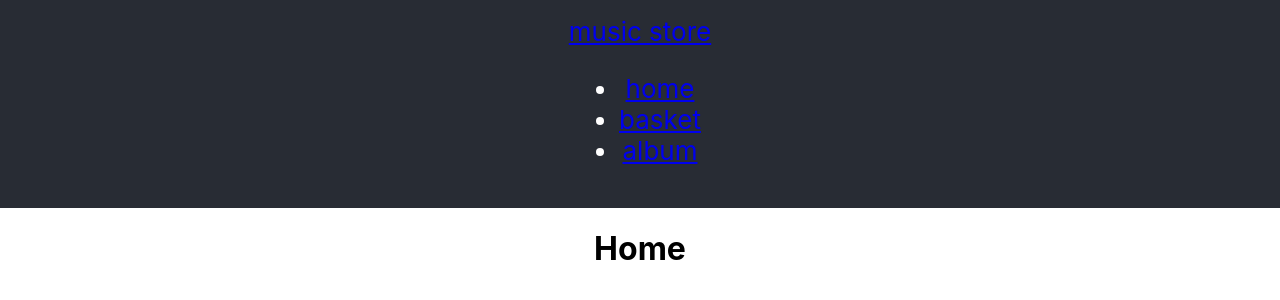
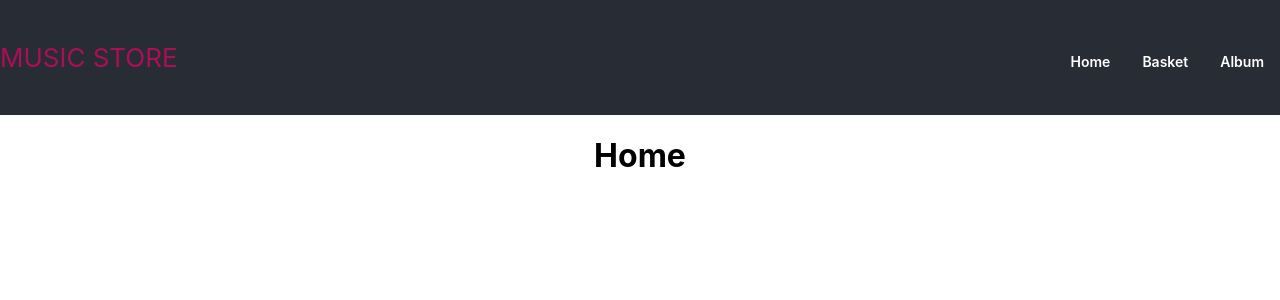
Before and after one commit to mikaeileghbal/music-store, a React (Create React App) app: page / in a window 1280 px wide. Shown: the top 300 px of the page. Built offline with nearby package versions, Linux system fonts and the light colour scheme.

Commit message:
Add header component

```diff
--- a/src/App/App.css
+++ b/src/App/App.css
@@ -13,17 +13,6 @@
   }
 }
 
-.App-header {
-  background-color: #282c34;
-  padding: 16px 0;
-  display: flex;
-  flex-direction: column;
-  align-items: center;
-  justify-content: center;
-  font-size: calc(10px + 2vmin);
-  color: white;
-}
-
 .App-link {
   color: #61dafb;
 }
--- a/src/App/App.js
+++ b/src/App/App.js
@@ -4,7 +4,7 @@ import Home from "./pages/Home";
 import Album from "./pages/Album";
 import Basket from "./pages/Basket";
 import NotFound404 from "./pages/NotFound404";
-import Header from "./view/Header";
+import Header from "./view/header/Header";
 
 function App() {
   return (
--- a/src/App/view/Header.js
+++ /dev/null
@@ -1,24 +0,0 @@
-import { Link } from "react-router-dom";
-
-export default function Header() {
-  return (
-    <header className="App-header">
-      <Link to="/" className="logo">
-        music store
-      </Link>
-      <nav>
-        <ul>
-          <li>
-            <Link to="/">home</Link>
-          </li>
-          <li>
-            <Link to="/basket">basket</Link>
-          </li>
-          <li>
-            <Link to="/album">album</Link>
-          </li>
-        </ul>
-      </nav>
-    </header>
-  );
-}
--- /dev/null
+++ b/src/App/view/header/Header.js
@@ -0,0 +1,27 @@
+import { Link } from "react-router-dom";
+import "./header.css";
+
+export default function Header() {
+  return (
+    <header className="App-header">
+      <div className="container">
+        <Link to="/" className="logo">
+          music store
+        </Link>
+        <nav>
+          <ul>
+            <li>
+              <Link to="/">home</Link>
+            </li>
+            <li>
+              <Link to="/basket">basket</Link>
+            </li>
+            <li>
+              <Link to="/album">album</Link>
+            </li>
+          </ul>
+        </nav>
+      </div>
+    </header>
+  );
+}
--- /dev/null
+++ b/src/App/view/header/header.css
@@ -0,0 +1,33 @@
+.container {
+  max-width: 1280px;
+  display: flex;
+  align-items: center;
+  margin: 0 auto;
+}
+.App-header {
+  background-color: #282c34;
+  padding: 16px 0;
+  font-size: calc(10px + 2vmin);
+  color: white;
+}
+
+nav {
+  margin-left: auto;
+}
+
+nav li {
+  display: inline-block;
+  margin: 0 16px;
+}
+
+nav a {
+  color: white;
+  text-transform: capitalize;
+  font-size: 14px;
+  font-weight: 600;
+}
+
+.logo {
+  text-transform: uppercase;
+  color: rgb(172, 14, 88);
+}
--- a/src/index.css
+++ b/src/index.css
@@ -1,13 +1,17 @@
 body {
   margin: 0;
-  font-family: -apple-system, BlinkMacSystemFont, 'Segoe UI', 'Roboto', 'Oxygen',
-    'Ubuntu', 'Cantarell', 'Fira Sans', 'Droid Sans', 'Helvetica Neue',
+  font-family: -apple-system, BlinkMacSystemFont, "Segoe UI", "Roboto", "Oxygen",
+    "Ubuntu", "Cantarell", "Fira Sans", "Droid Sans", "Helvetica Neue",
     sans-serif;
   -webkit-font-smoothing: antialiased;
   -moz-osx-font-smoothing: grayscale;
 }
 
 code {
-  font-family: source-code-pro, Menlo, Monaco, Consolas, 'Courier New',
+  font-family: source-code-pro, Menlo, Monaco, Consolas, "Courier New",
     monospace;
 }
+
+a {
+  text-decoration: none;
+}
```
